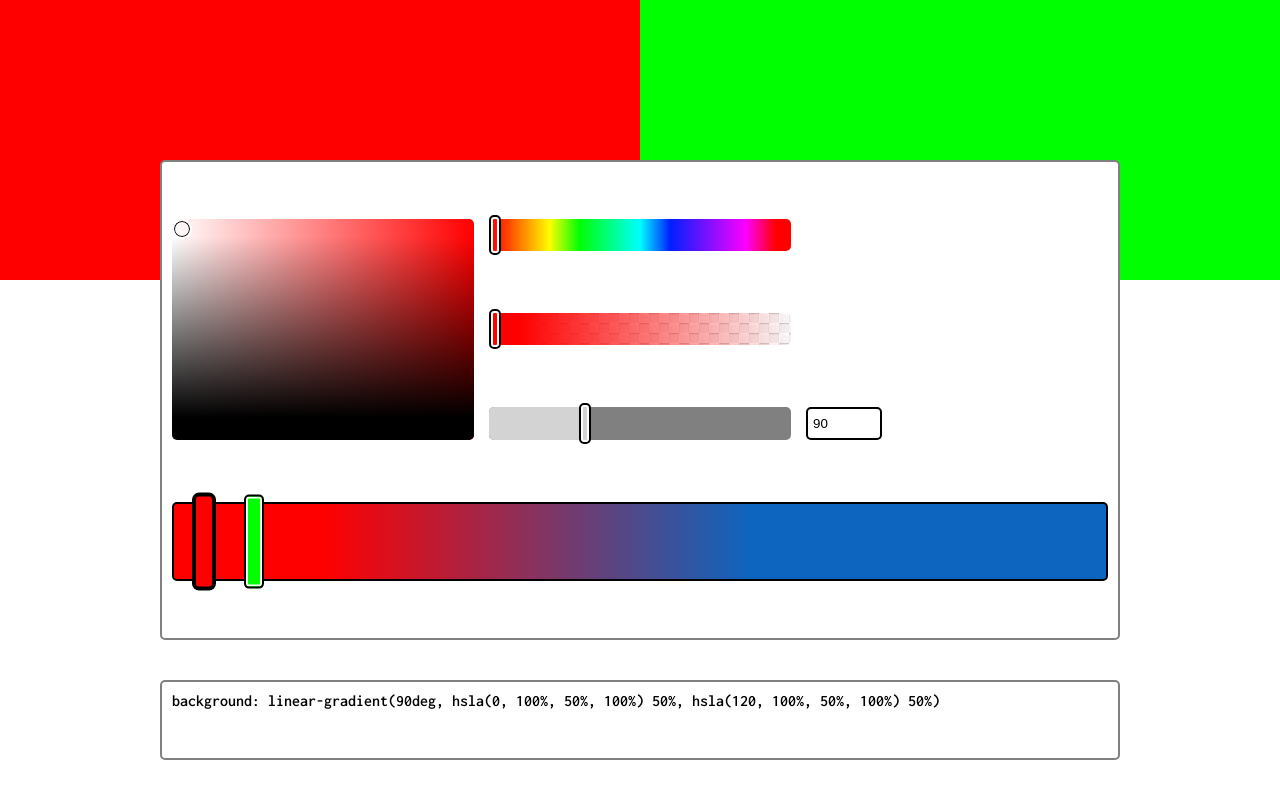
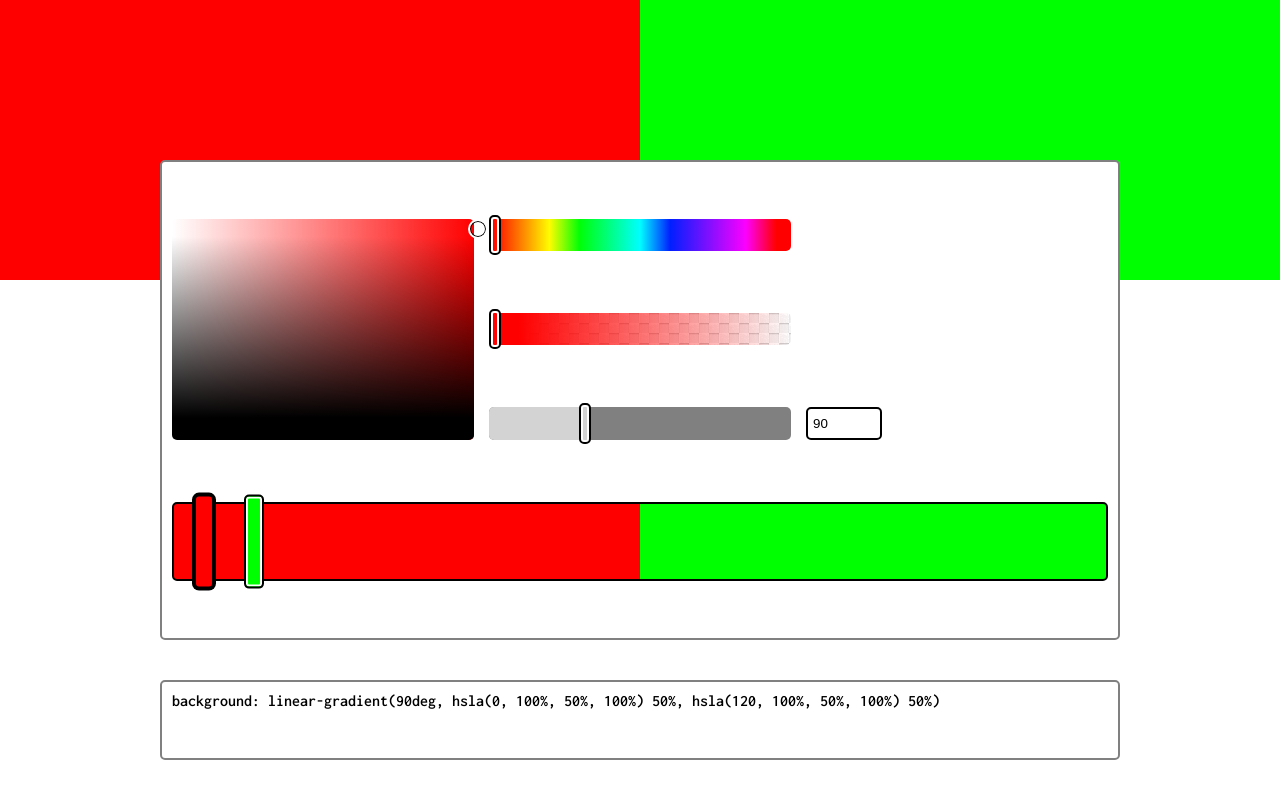
Before and after one commit to Centmsn/CSS-gradient-generator, a React (Create React App) app: page / in a window 1280 px wide. Built offline with nearby package versions, Linux system fonts and the light colour scheme.

Commit message:
add color bar auto adjust after color change

```diff
--- a/src/components/GradientOptions.js
+++ b/src/components/GradientOptions.js
@@ -6,15 +6,12 @@ import { changeActiveCol, setActiveWidth, setActiveCol } from "../actions";
 import Draggable from "./Draggable";
 
 const GradientOptions = ({
-  hue,
-  light,
-  sat,
-  alpha,
   active,
   gradient,
   changeActiveCol,
   setActiveWidth,
   setActiveCol,
+  code,
 }) => {
   const [colorsAmount, setColorsAmount] = useState(1);
   const [colorsPosition, setColorsPosition] = useState({
@@ -35,20 +32,22 @@ const GradientOptions = ({
   };
 
   const addGradientColor = (e) => {
+    if (e.target !== gradientBar.current) return;
     const { left } = gradientBar.current.getBoundingClientRect();
-    if (e.target !== gradientBar.current) return;
+
     setColorsAmount((prev) => prev + 1);
-
     setColorsPosition((prev) => {
       return { ...prev, [colorsAmount + 1]: { x: e.clientX - left - 10 } };
     });
-
     setActiveCol({ index: colorsAmount + 1, h: 0, s: 100, l: 50, a: 100 });
   };
 
   const generateSliders = () => {
     const sliders = [];
+
     for (let i = 0; i <= colorsAmount; i++) {
+      if (i >= Object.keys(gradient).length) return;
+
       const sliderCol = `hsl(${gradient[i].h}, ${gradient[i].s}%, ${gradient[i].l}%)`;
 
       sliders.push(
@@ -70,11 +69,10 @@ const GradientOptions = ({
   return (
     <Bar
       onMouseDown={addGradientColor}
-      hue={hue}
-      light={light}
-      alpha={alpha}
-      sat={sat}
       ref={gradientBar}
+      //  gradient bar always keeps 90deg
+      // to represent colors placement
+      color={code.replace(/\d{2,3}deg/gi, "90deg")}
     >
       {generateSliders()}
     </Bar>
@@ -83,7 +81,7 @@ const GradientOptions = ({
 
 const Bar = styled.div.attrs((props) => ({
   style: {
-    background: `linear-gradient(90deg, hsla(${props.hue}, ${props.sat}%, ${props.light}%, ${props.alpha}%) 16%, rgba(13,101,191,1) 62%)`,
+    background: props.color,
   },
 }))`
   position: relative;
@@ -96,16 +94,13 @@ const Bar = styled.div.attrs((props) => ({
 `;
 
 const mapStateToProps = (state) => {
-  const { hue, sat, light, alpha } = state.colorPicked;
+  const { deg, colId, gradient, code } = state;
 
   return {
-    hue,
-    sat,
-    light,
-    alpha,
-    deg: state.deg,
-    active: state.colId,
-    gradient: state.gradient,
+    deg,
+    active: colId,
+    gradient,
+    code,
   };
 };
 
--- a/src/components/Options.js
+++ b/src/components/Options.js
@@ -1,5 +1,5 @@
 import styled from "styled-components";
-import { useRef, useState } from "react";
+import { useRef, useState, useEffect } from "react";
 import { connect } from "react-redux";
 
 import { setH, setLs } from "../actions";
@@ -8,13 +8,30 @@ import TransparentOptions from "./TransparentOptions";
 import DegreeOptions from "./DegreeOptions";
 import Draggable from "./Draggable";
 
-const Options = ({ setH, setLs, hue }) => {
+const Options = ({ setH, setLs, hue, active, gradient }) => {
   const colorHue = useRef(null);
   const colorSat = useRef(null);
   const satSelector = useRef(null);
 
   const [hueOffset, setHueOffset] = useState(null);
   const [satPosition, setSatPosition] = useState({ x: 0, y: 0 });
+
+  useEffect(() => {
+    // TODO: set also LIGHTNESS and SATURATION
+    const { width } = colorHue.current.getBoundingClientRect();
+    const satDimensions = colorSat.current.getBoundingClientRect();
+
+    setHueOffset((width / 360) * gradient[active].h);
+
+    setSatPosition({
+      x: (satDimensions.width / 100) * gradient[active].s - 6.5,
+      y:
+        satDimensions.height -
+        (satDimensions.height / 100) *
+          gradient[active].l *
+          (1 + gradient[active].s / 100),
+    });
+  }, [active]);
 
   const setColor = (e) => {
     const { left, width } = colorHue.current.getBoundingClientRect();
@@ -31,7 +48,7 @@ const Options = ({ setH, setLs, hue }) => {
     }
   };
 
-  const setSaturation = (e) => {
+  const setSaturation = () => {
     document.addEventListener("mousemove", startSaturationSlide);
     document.addEventListener("mouseup", stopSaturationSlide);
   };
@@ -172,6 +189,8 @@ const ColorPickerSelector = styled.div.attrs((props) => ({
 const mapStateToProps = (state) => {
   return {
     hue: state.colorPicked.hue,
+    active: state.colId,
+    gradient: state.gradient,
   };
 };
 
--- a/src/components/TransparentOptions.js
+++ b/src/components/TransparentOptions.js
@@ -3,8 +3,8 @@ import { connect } from "react-redux";
 import { useState, useRef } from "react";
 
 import Draggable from "./Draggable";
+import { setA } from "../actions";
 
-import { setA } from "../actions";
 import transparentBg from "../assets/paven.png";
 
 const TransparentOptions = ({ setA, hue, sat, light }) => {
```
Also changed, not shown: 1 other file (tests, documents, lock files or other folders).
